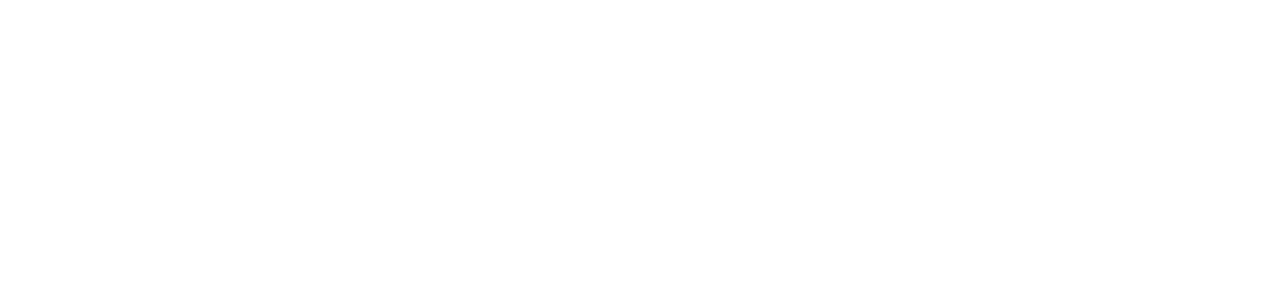
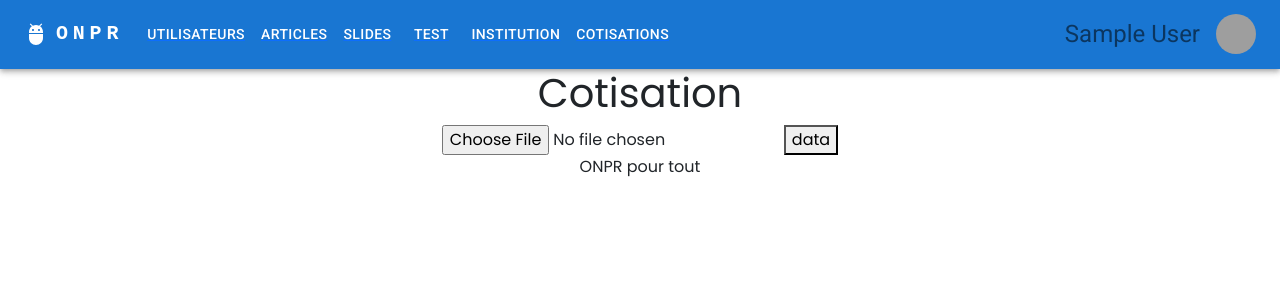
Before and after one commit to Jean-Lionel/onpr-react, a React (Create React App) app: page /cotisations in a window 1280 px wide. Shown: the top 300 px of the page. Built offline with nearby package versions, Linux system fonts and the light colour scheme; sample sign-in values are in the browser's storage; grey boxes are pictures that could not be loaded.

Commit message:
read excel file

```diff
--- a/package.json
+++ b/package.json
@@ -23,7 +23,8 @@
     "react-scripts": "5.0.0",
     "react-toastify": "^9.0.1",
     "styled-components": "^5.3.5",
-    "web-vitals": "^2.1.4"
+    "web-vitals": "^2.1.4",
+    "xlsx": "^0.18.5"
   },
   "scripts": {
     "start": "react-scripts start",
--- /dev/null
+++ b/src/Pages/Admin/contisation/Cotisation.jsx
@@ -0,0 +1,54 @@
+import { Box } from "@mui/material";
+import Admin from "../../Admin";
+import * as XLSX from "xlsx";
+import { useState } from "react";
+
+const Cotisation = () => {
+
+    const [fileInfo, setFileInfo] = useState("");
+
+    const upploadData = (e) => {
+        e.preventDefault();
+        alert("uploading data");
+    }
+
+    const onChange = (e) => {
+        const [file] = e.target.files;
+        const reader = new FileReader();
+
+        reader.onload = (evt) => {
+          const bstr = evt.target.result;
+          const wb = XLSX.read(bstr, { type: "binary" });
+          const wsname = wb.SheetNames[0];
+          const ws = wb.Sheets[wsname];
+          const data = XLSX.utils.sheet_to_csv(ws, { header: 1 });
+
+            setFileInfo(data);
+          console.log(data);
+        };
+        reader.readAsBinaryString(file);
+      };
+
+    return (
+        <Admin>
+            <Box>
+              <h1>Cotisation</h1>
+
+              <form>
+                  <input type="file"  accept=".csv, .xlsx"  onChange={onChange}/>
+                  <button onClick={upploadData}> data</button>
+              </form>
+
+              <div>
+                  {fileInfo && (
+                      <div>
+                          {fileInfo}
+                      </div>
+                  )}
+              </div>
+            </Box>
+        </Admin>
+     );
+}
+
+export default Cotisation;
--- a/src/components/admin/AppBar.js
+++ b/src/components/admin/AppBar.js
@@ -37,6 +37,10 @@
   {
     name : "Institution",
     path : "/institution"
+  },
+  {
+    name : "Cotisations",
+    path : "/cotisations"
   },
 
 ];
--- a/src/route/RouteComponent.js
+++ b/src/route/RouteComponent.js
@@ -6,6 +6,7 @@
 import Admin from "../Pages/Admin";
 import ArticleAdd from "../Pages/Admin/articles/ArticleAdd";
 import Article from "../Pages/Admin/articles/Articles";
+import Cotisation from "../Pages/Admin/contisation/Cotisation";
 import Institution from "../Pages/Admin/institution/Institution";
 import Slides from "../Pages/Admin/Slides/Slides";
 import Users from "../Pages/Admin/Users";
@@ -28,6 +29,7 @@
           <ProtectedRoute name="admin-slides" exact path="/admin-slides" component={Slides} />
           <ProtectedRoute  exact path="/test-compontent" component={TestComponent} />
           <ProtectedRoute  exact path="/institution" component={Institution} />
+          <ProtectedRoute  exact path="/cotisations" component={Cotisation} />
         </Switch>
      );
 }
```
Also changed, not shown: 1 other file (tests, documents, lock files or other folders).
